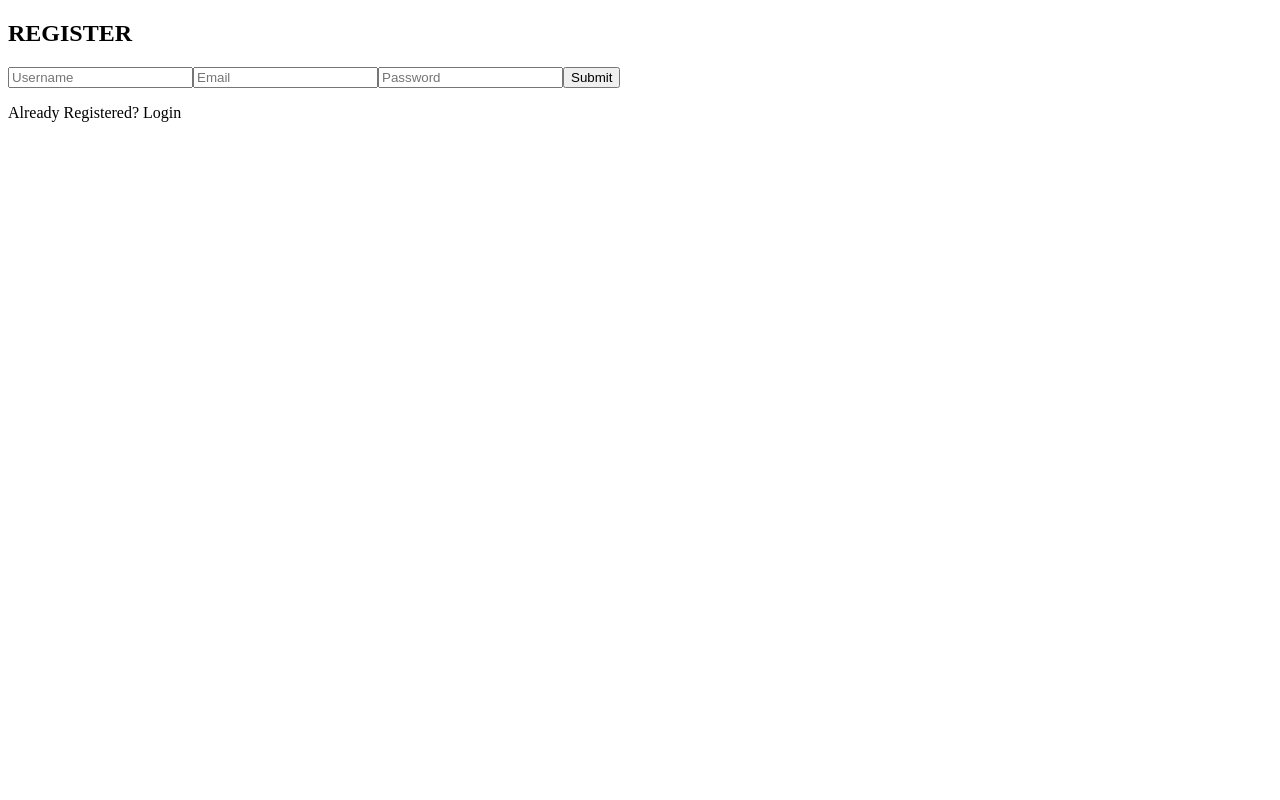
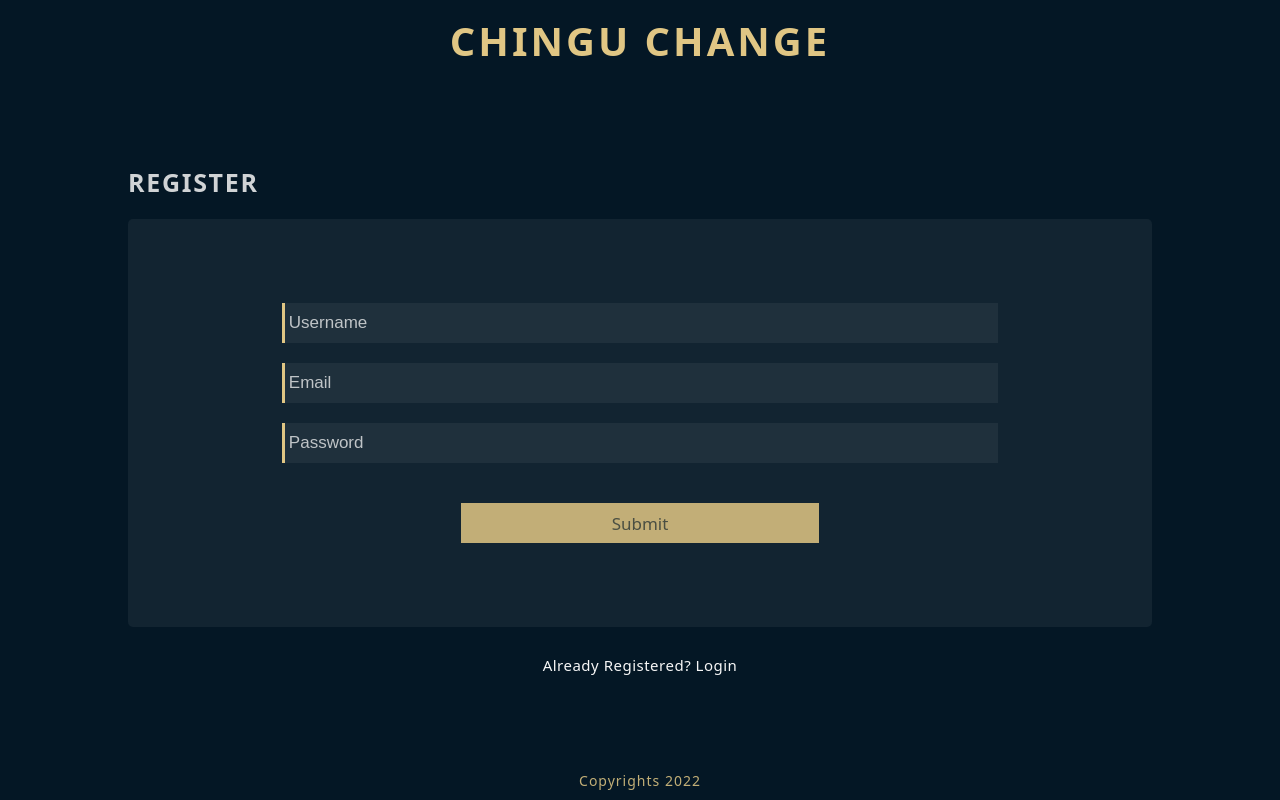
Before and after one commit to Medic1111/CHINGU-CHANGE, a React (Create React App) app in the folder client/: page / in a window 1280 px wide. Built offline with nearby package versions, Linux system fonts and the light colour scheme.

Commit message:
Style: Auth component

```diff
--- a/client/src/App.js
+++ b/client/src/App.js
@@ -3,6 +3,8 @@ import React, { useEffect, useContext } from "react";
 import axios from "axios";
 import Auth from "./components/Auth/Auth";
 import { authCtx } from "./store/auth-ctx";
+import Header from "./components/Header/Header";
+import Footer from "./components/Footer/Footer";
 
 function App() {
   const authCtxMgr = useContext(authCtx);
@@ -20,9 +22,11 @@ function App() {
   // useEffect(fetchApi, []);
 
   return (
-    <div className="App">
+    <React.Fragment>
+      <Header />
       {authCtxMgr.isLoggedIn ? <h1>MAIN PAGE</h1> : <Auth />}
-    </div>
+      <Footer />
+    </React.Fragment>
   );
 }
 
--- a/client/src/components/Auth/Auth.module.css
+++ b/client/src/components/Auth/Auth.module.css
@@ -0,0 +1,70 @@
+.article {
+  height: 85vh;
+  width: 100vw;
+  display: flex;
+  justify-content: center;
+  align-items: center;
+  flex-direction: column;
+  gap: 2.5vh;
+}
+.h2 {
+  font-size: 2.5em;
+  letter-spacing: 1.7px;
+  width: 100%;
+  padding-left: 10%;
+  color: #f7f7f7d7;
+}
+.form {
+  display: flex;
+  justify-content: center;
+  align-items: center;
+  flex-direction: column;
+  background-color: #f7f7f70e;
+  height: 60%;
+  width: 80%;
+  border-radius: 5px;
+  gap: 2em;
+}
+.input {
+  height: 5vh;
+  width: 70%;
+  border: transparent;
+  border-left: solid rgb(224, 198, 132);
+  background-color: #f7f7f70e;
+  padding: 0 0.25em;
+  font-size: 1.7em;
+  color: #f7f7f7;
+  outline: none;
+}
+.input::placeholder {
+  color: #f7f7f7be;
+}
+
+.submit {
+  margin-top: 2.5vh;
+  height: 5vh;
+  width: 35%;
+  border: transparent;
+  font-size: 1.7em;
+  background-color: rgba(224, 198, 132, 0.855);
+  color: rgba(4, 23, 37, 0.631);
+  font-family: system-ui, -apple-system, BlinkMacSystemFont, "Segoe UI", Roboto,
+    Oxygen, Ubuntu, Cantarell, "Open Sans", "Helvetica Neue", sans-serif;
+  font-weight: 500;
+  cursor: pointer;
+}
+
+.submit:hover {
+  background-color: rgb(224, 198, 132);
+  transition: 0.3s;
+  color: rgba(4, 23, 37, 0.846);
+}
+.p {
+  font-size: 1.5em;
+  letter-spacing: 0.5px;
+  cursor: pointer;
+  margin-top: 1vh;
+}
+.p:hover {
+  text-decoration: underline;
+}
--- /dev/null
+++ b/client/src/components/Footer/Footer.jsx
@@ -0,0 +1,13 @@
+import classes from "./Footer.module.css";
+
+const Footer = () => {
+  return (
+    <footer className={classes.footer}>
+      <small className={classes.small}>
+        Copyrights {new Date().getFullYear()}
+      </small>
+    </footer>
+  );
+};
+
+export default Footer;
--- /dev/null
+++ b/client/src/components/Footer/Footer.module.css
@@ -0,0 +1,16 @@
+.footer {
+  width: 100%;
+  height: 5vh;
+  position: fixed;
+  bottom: 0;
+  left: 0;
+  display: flex;
+  justify-content: center;
+  align-items: center;
+  background-color: rgb(4, 23, 37);
+}
+.small {
+  font-size: 1.4em;
+  letter-spacing: 1px;
+  color: rgba(224, 198, 132, 0.866);
+}
--- /dev/null
+++ b/client/src/components/Header/Header.jsx
@@ -0,0 +1,10 @@
+import classes from "./Header.module.css";
+
+const Header = () => {
+  return (
+    <header className={classes.header}>
+      <h1 className={classes.h1}>CHINGU CHANGE</h1>
+    </header>
+  );
+};
+export default Header;
--- /dev/null
+++ b/client/src/components/Header/Header.module.css
@@ -0,0 +1,13 @@
+.header {
+  width: 100%;
+  height: 10vh;
+  display: flex;
+  justify-content: center;
+  align-items: center;
+}
+
+.h1 {
+  font-size: 4em;
+  letter-spacing: 3px;
+  color: rgb(224, 198, 132);
+}
--- a/client/src/index.css
+++ b/client/src/index.css
@@ -0,0 +1,21 @@
+* {
+  margin: 0;
+  padding: 0;
+  box-sizing: border-box;
+}
+
+html {
+  height: 100vh;
+  width: 100vw;
+  font-size: 62.5%;
+  font-family: system-ui, -apple-system, BlinkMacSystemFont, "Segoe UI", Roboto,
+    Oxygen, Ubuntu, Cantarell, "Open Sans", "Helvetica Neue", sans-serif;
+}
+
+body {
+  height: inherit;
+  width: inherit;
+  background-color: rgb(4, 23, 37);
+  color: #f7f7f7;
+  position: relative;
+}
```
